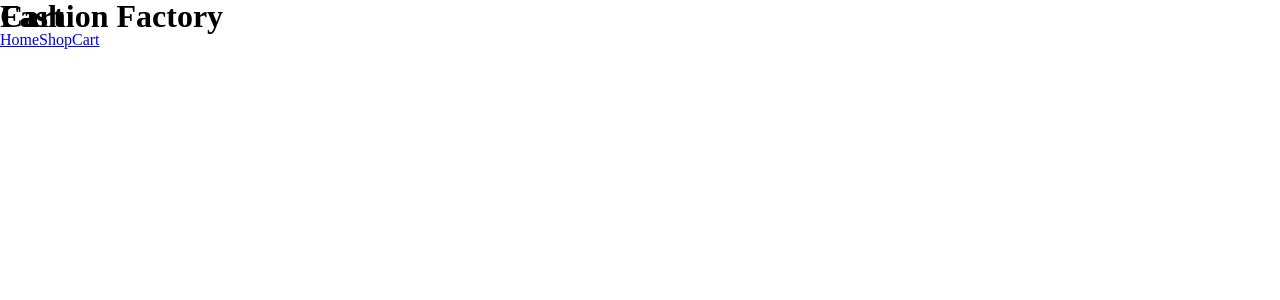
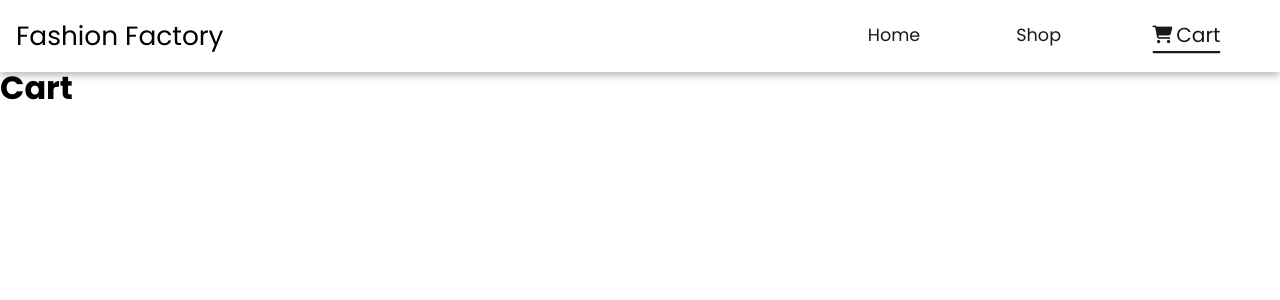
Before and after one commit to RealByter/shopping-cart, a React (Create React App) app: page /cart in a window 1280 px wide. Shown: the top 300 px of the page. Built offline with nearby package versions, Linux system fonts and the light colour scheme.

Commit message:
feat: style the navigation bar

```diff
--- a/public/index.html
+++ b/public/index.html
@@ -24,6 +24,16 @@
       work correctly both with client-side routing and a non-root public URL.
       Learn how to configure a non-root public URL by running `npm run build`.
     -->
+		<link rel="preconnect" href="https://fonts.googleapis.com" />
+		<link rel="preconnect" href="https://fonts.gstatic.com" crossorigin />
+		<link
+			href="https://fonts.googleapis.com/css2?family=Poppins:wght@200;300;400;500;600;700;800&display=swap"
+			rel="stylesheet"
+		/>
+		<script
+			src="https://kit.fontawesome.com/192c169f5a.js"
+			crossorigin="anonymous"
+		></script>
 		<title>React App</title>
 	</head>
 	<body>
--- /dev/null
+++ b/src/App.css
@@ -0,0 +1,5 @@
+body {
+	font-family: 'Poppins', sans-serif;
+  font-size: 16px;
+  height: 300vh;
+}
--- /dev/null
+++ b/src/components/ui/Link.css
@@ -0,0 +1,25 @@
+.nav-link {
+  position: relative;
+	text-decoration: none;
+	color: #191919;
+	font-size: 1.1rem;
+}
+
+.nav-link:hover {
+	transform: scale(1.15);
+}
+
+.nav-link-active {
+  transform: scale(1.15);
+}
+
+.nav-link-active::after {
+  content: '';
+  position: absolute;
+  width: 100%;
+  height: 1.5px;
+  background-color: #191919;
+  bottom: -6px;
+  left: 0;
+  border-radius: 1px;
+}
--- /dev/null
+++ b/src/components/ui/Link.js
@@ -0,0 +1,16 @@
+import { NavLink } from 'react-router-dom';
+import './Link.css';
+
+const Link = props => {
+	return (
+		<NavLink
+			to={props.to}
+			className={({ isActive }) =>
+				isActive ? 'nav-link-active nav-link' : 'nav-link'
+			}>
+			{props.children}
+		</NavLink>
+	);
+};
+
+export default Link;
--- a/src/components/ui/NavBar.css
+++ b/src/components/ui/NavBar.css
@@ -1,14 +1,40 @@
 .navbar-container {
   position: absolute;
+  top: 0;
   height: 100vh;
   width: 100vw;
+  max-width: 100%;
 }
 
 .navbar {
   position: sticky;
   top: 0;
+  box-shadow: 0 3px 8px rgba(0,0,0,.3);
+  height: 4.5rem; /* This should be the same as the nav-filler height */
+  z-index: 1;
+  background-color: white;
+  display: flex;
+  align-items: center;
+  padding: 1rem;
 }
 
-body {
-  height: 300vh;
+.nav-filler {
+  height: 4.5rem;
 }
+
+.nav-title {
+  margin-right: auto;
+  font-weight: 400;
+  font-size: 1.65rem;
+}
+
+.nav-links {
+  display: flex;
+  gap: 6rem;
+  justify-content: space-around;
+  padding: 0 3rem;
+}
+
+.nav-links a i {
+  margin-right: 0.2rem;
+}
--- a/src/components/ui/NavBar.js
+++ b/src/components/ui/NavBar.js
@@ -1,18 +1,36 @@
 import './NavBar.css';
-import NavLink from './NavLink';
+import Link from './Link';
 
 const NavBar = () => {
 	return (
-		<div className="navbar-container">
-			<div className="navbar">
-				<h1 className="nav-title">Fashion Factory</h1>
-				<div className="nav-links">
-					<NavLink to="/">Home</NavLink>
-					<NavLink to="/shop">Shop</NavLink>
-					<NavLink to="/cart">Cart</NavLink>
+		<>
+			<div className="nav-filler"></div>
+			<div className="navbar-container">
+				<div className="navbar">
+					<h1 className="nav-title">Fashion Factory</h1>
+					<div className="nav-links">
+						<Link
+							className={({ isActive }) => isActive && 'nav-link-active'}
+							to="/">
+							Home
+						</Link>
+						<Link
+							className={({ isActive }) => isActive && 'nav-link-active'}
+							to="/shop">
+							Shop
+						</Link>
+						<Link
+							className={({ isActive }) => isActive && 'nav-link-active'}
+							to="/cart">
+							<i
+								className="fa-sharp fa-solid fa-cart-shopping fa-sm"
+								style={{ color: '#191919' }}></i>
+							Cart
+						</Link>
+					</div>
 				</div>
 			</div>
-		</div>
+		</>
 	);
 };
 
--- a/src/components/ui/NavLink.js
+++ /dev/null
@@ -1,7 +0,0 @@
-import { Link } from 'react-router-dom';
-
-const NavLink = props => {
-	return <Link to={props.to}>{props.children}</Link>;
-};
-
-export default NavLink;
```
Also changed, not shown: src/App.js (+6 -5 lines), 1 other file (tests, documents, lock files or other folders). Lines whose indentation alone changed are shown as unchanged.
